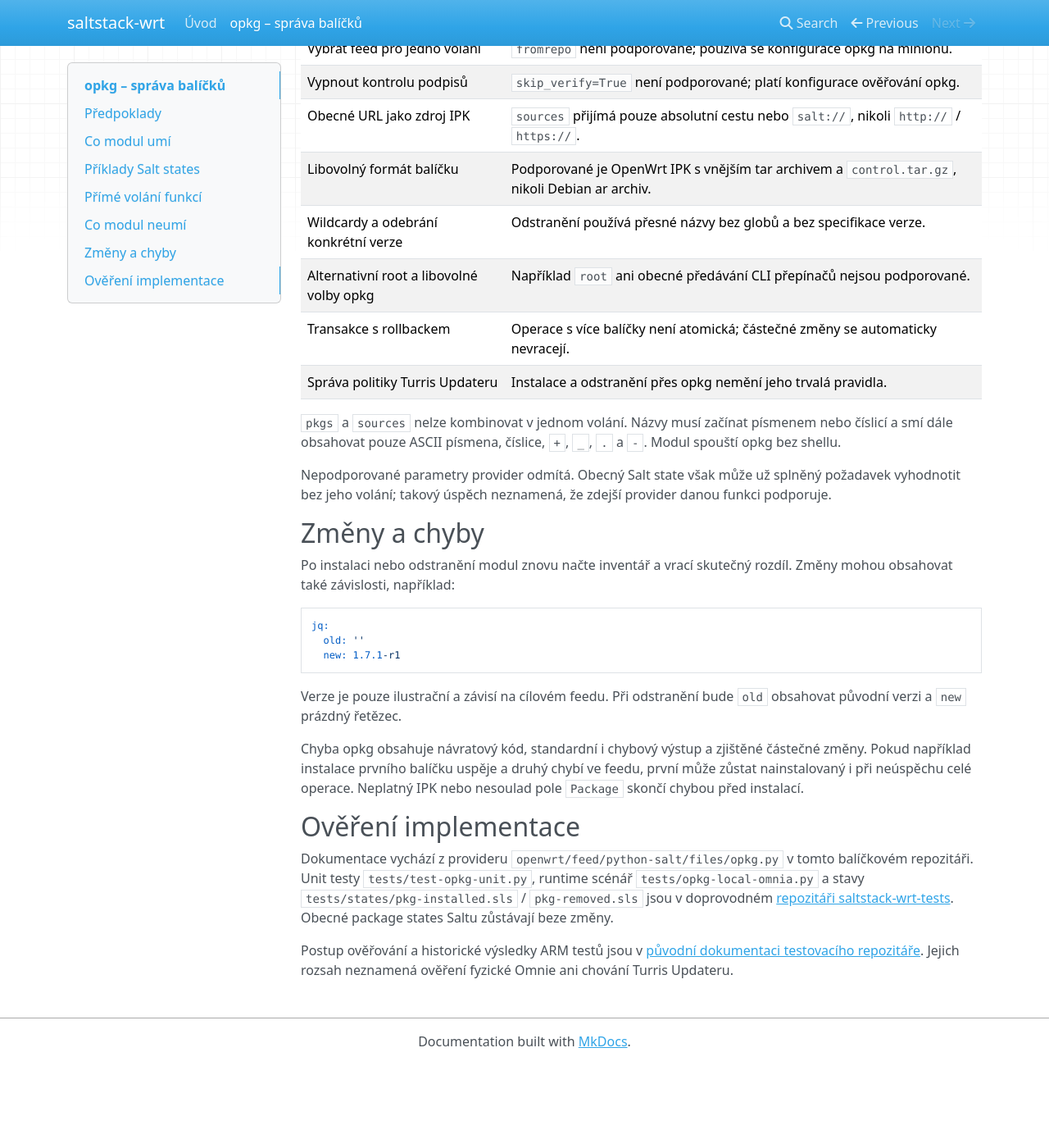
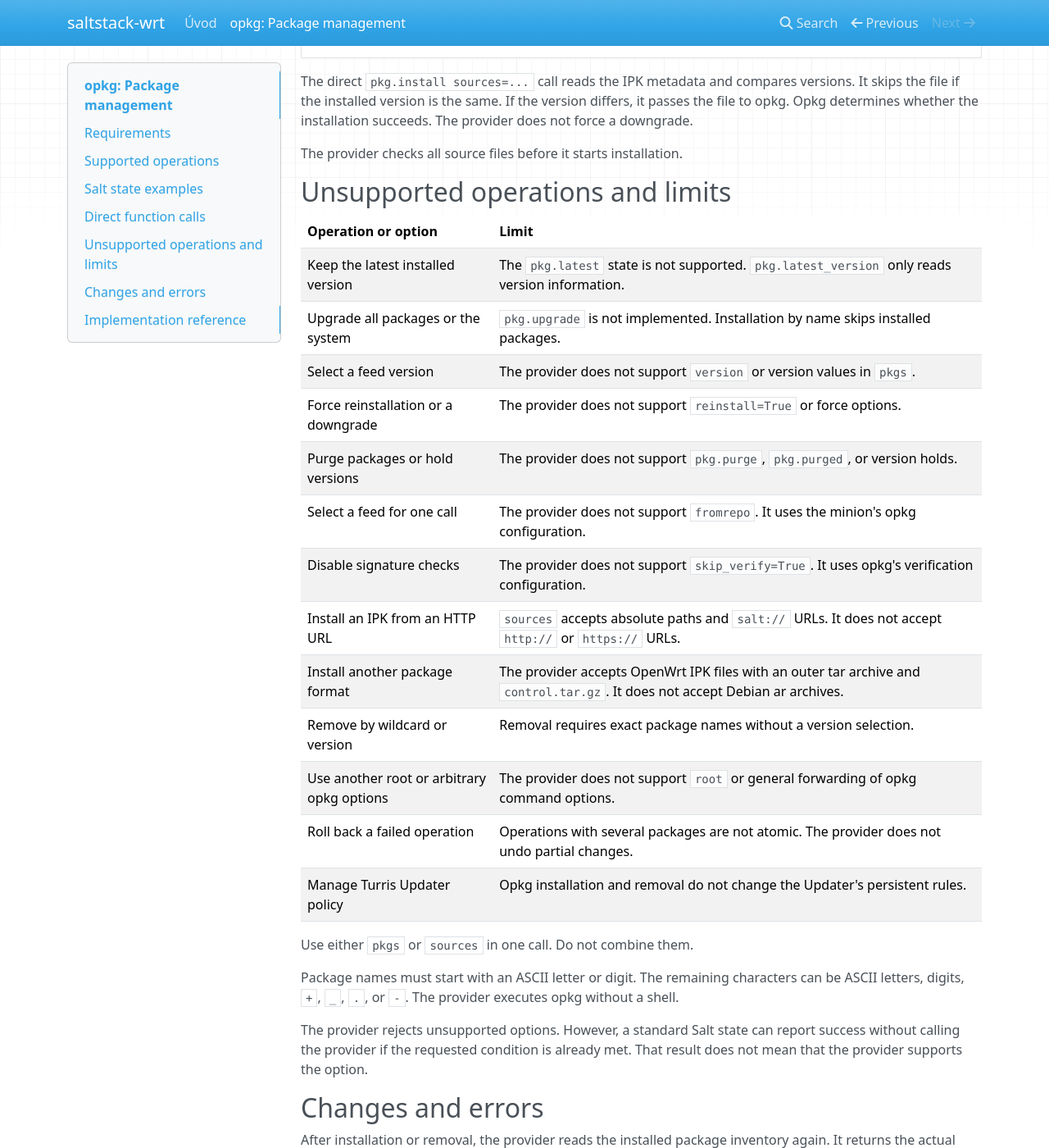
Before and after one commit to ja-pa/saltstack-wrt, an MkDocs documentation site: the page built from docs/opkg.md, in a window 1280 px wide and 1400 px high, scrolled down 4902 px. Shown: the whole window at 82% size. Built offline with MkDocs 1.6.1, drawn with Linux system fonts in a browser that asks for light colours; nearby versions of some CDN libraries; before the commit the page ends 6200 px from its top, so only the background shows below that; some of the changed text lies outside the part shown.

Commit message:
docs: translate opkg guide into clear technical English

````diff
--- a/docs/opkg.md
+++ b/docs/opkg.md
@@ -1,78 +1,85 @@
-# opkg – správa balíčků
+# opkg: Package management
 
-Modul `opkg` propojuje správce balíčků OpenWrt a Turris OS se standardním
-rozhraním Salt `pkg`. Umožňuje zjistit nainstalované balíčky, obnovit indexy
-feedů, instalovat chybějící balíčky a odstraňovat je. Slouží zejména
-pro deklarativní zajištění přítomnosti nebo nepřítomnosti balíčku.
+The `opkg` module connects the OpenWrt and Turris OS package manager to Salt's
+standard `pkg` interface. Use it to inspect installed packages, update feed
+indexes, install missing packages, and remove packages.
 
-V Salt kódu se volá **`pkg.installed` / `pkg.removed`** a v příkazech
-**`pkg.install` / `pkg.remove`**. Název `opkg` označuje provider, který tato
-volání na minionu provede; vlastní `opkg.installed` state zde není.
+Use `pkg.installed` and `pkg.removed` in Salt state files.
+Use `pkg.install` and `pkg.remove` for direct function calls.
+The `opkg` provider executes these operations on the minion.
+It does not provide an `opkg.installed` state.
 
-## Předpoklady
+This guide describes the local implementation for Salt 3008.3.
 
-- Na minionu je doplněk `minion-opkg`. Je také součástí metabalíčku
-  `minion-openwrt`; samotný základní `salt-minion` ho nevyžaduje.
-- Program `opkg` je dostupný v `PATH`.
-- Grain `os` nebo `os_family` odpovídá `OpenWrt`, `TurrisOS` nebo `Turris`
-  (bez ohledu na velikost písmen).
-- Minion má oprávnění zapisovat do systému a databáze opkg.
-  Pro instalaci z feedů musí mít nakonfigurované feedy a přístup k nim.
+## Requirements
 
-Provider se při splnění podmínek načte automaticky jako `pkg`; není potřeba
-ručně nastavovat `providers`. Master používá běžné Salt states bez vlastního
-opkg doplňku. Balení a načtení doplňků popisuje [návod k doplňkům](https://github.com/ja-pa/saltstack-wrt-tests/blob/codex/documentation-cleanup/docs/package-addons.md).
+Make sure that the minion meets these requirements:
 
-Dokumentace odpovídá zdejší implementaci pro Salt 3008.3.
+- The `minion-opkg` package is installed on OpenWrt or Turris OS.
+  The `minion-openwrt` metapackage includes this package.
+  The base `salt-minion` package does not require it.
+- The `opkg` executable is available in `PATH`.
+- The `os` or `os_family` grain is `OpenWrt`, `TurrisOS`, or `Turris`.
+  The provider ignores letter case for this check.
+- The minion can write to the system and the opkg package database.
+- For installation from feeds, the minion has configured feeds and can access them.
 
-## Co modul umí
+Salt loads the provider automatically as `pkg` when these conditions are met.
+Manual `providers` configuration is not required.
+The master uses standard Salt states. It does not need the opkg add-on.
 
-| Operace | Salt rozhraní | Chování |
+## Supported operations
+
+| Operation | Salt interface | Behavior |
 | --- | --- | --- |
-| Inventář | `pkg.list_pkgs` | Vrátí názvy a verze nainstalovaných balíčků. |
-| Verze balíčku | `pkg.version` | Vrátí nainstalovanou verzi; pro chybějící balíček prázdný řetězec. |
-| Obnova indexů | `pkg.refresh_db` | Spustí `opkg update` nad nakonfigurovanými feedy. |
-| Instalace z feedů | `pkg.install`, `pkg.installed` | Instaluje chybějící balíčky podle názvu, včetně závislostí řešených opkg. |
-| Instalace IPK | `pkg.install` / `pkg.installed` s `sources` | Přijímá absolutní cestu na minionu nebo `salt://` soubor. Rozdíl v práci s verzí je popsán níže. |
-| Odstranění | `pkg.remove`, `pkg.removed` | Odstraní přítomné balíčky podle přesného názvu. |
-| Dostupná novější verze | `pkg.latest_version` | Čte indexy feedů; balíček neaktualizuje. |
-| Porovnání verzí | `pkg.version_cmp` | Používá `opkg compare-versions` a vrací `-1`, `0` nebo `1`. |
+| List installed packages | `pkg.list_pkgs` | Returns package names and installed versions. |
+| Read an installed version | `pkg.version` | Returns the installed version. Returns an empty string for a missing package. |
+| Update feed indexes | `pkg.refresh_db` | Executes `opkg update` for the configured feeds. |
+| Install from feeds | `pkg.install`, `pkg.installed` | Installs missing packages by name. Opkg resolves dependencies. |
+| Install an IPK file | `pkg.install`, `pkg.installed` with `sources` | Accepts an absolute path on the minion or a `salt://` URL. See the version limits below. |
+| Remove packages | `pkg.remove`, `pkg.removed` | Removes installed packages by exact name. |
+| Read an available version | `pkg.latest_version` | Reads feed indexes. Does not update installed packages. |
+| Compare versions | `pkg.version_cmp` | Uses `opkg compare-versions`. Returns `-1`, `0`, or `1`. |
 
-Instalace podle názvu je idempotentní: již přítomný balíček se přeskočí.
-Odstranění nepřítomného balíčku také nic nemění. Opakované execution volání
-v těchto případech vrací `{}`; splněný state má prázdné `changes`.
+Installation by name skips packages that are already installed.
+Removal skips packages that are already absent.
+In these cases, direct function calls return `{}`.
+A state that already meets the requirement returns empty `changes`.
 
-## Příklady Salt states
+## Salt state examples
 
-Následující ukázky jsou samostatné soubory SLS. Předpokládají výchozí
-`file_roots` masteru s adresářem `/srv/salt` a minion s ID `openwrt-test`.
-Vlastní ID a cesty uprav podle konfigurace. Balíčky `curl` a `jq` musí být
-dostupné v nakonfigurovaných feedech pro daný systém.
+Each example is a separate SLS file.
+The examples use `/srv/salt` as the master's `file_roots` directory.
+The minion ID is `openwrt-test`.
+Use the paths and minion ID from your configuration.
 
-### Jeden balíček z feedu
+The configured feeds must contain `curl` and `jq` for the target system.
 
-Soubor `/srv/salt/balicky.sls`:
+### Install one package from a feed
+
+Create `/srv/salt/packages.sls` with this content:
 
 ```yaml
 curl:
   pkg.installed: []
 ```
 
-Salt použije ID stavu `curl` jako název balíčku. Chceš-li popisnější ID,
-uveď název výslovně:
+Salt uses the state ID, `curl`, as the package name.
+To use a different state ID, specify `name`:
 
 ```yaml
-nastroj-pro-http:
+http-client:
   pkg.installed:
     - name: curl
 ```
 
-Obě varianty zajišťují přítomnost `curl`. Existující starší verzi ponechají.
+Both examples make sure that `curl` is installed.
+They keep an older version if it is already installed.
 
-### Více balíčků a obnova indexů
+### Install several packages and update feed indexes
 
 ```yaml
-diagnosticke-nastroje:
+diagnostic-tools:
   pkg.installed:
     - pkgs:
       - curl
@@ -80,76 +87,85 @@ diagnosticke-nastroje:
     - refresh: true
 ```
 
-`refresh: true` vyžádá před instalací obnovu indexů. `refresh: false` ji
-pro dané volání vypne. Bez uvedení parametru používá standardní
-`pkg.installed` mechanismus Salt refresh markeru: úspěšná obnova se sdílí
-s dalšími package states ve stejném běhu. Neúspěšná obnova marker nesmaže.
-Přímé execution volání `pkg.install` má naopak výchozí `refresh=False`.
+Use `refresh: true` to request a feed index update before installation.
+Use `refresh: false` to disable the index update for that call.
 
-### Balíček ze Salt fileserveru
+If you omit `refresh`, `pkg.installed` uses Salt's standard refresh marker.
+A successful update clears the marker for later package states in the same run.
+A failed update does not clear the marker.
 
-Umísti vlastní IPK například do
-`/srv/salt/packages/moje-aplikace_1.0-r1_all.ipk` a vytvoř SLS:
+The direct `pkg.install` function defaults to `refresh=False`.
+
+### Install an IPK file from the Salt fileserver
+
+Put the IPK file in `/srv/salt/packages/my-app_1.0-r1_all.ipk`.
+Create a state file with this content:
 
 ```yaml
-moje-aplikace:
+my-app:
   pkg.installed:
     - sources:
-      - moje-aplikace: salt://packages/moje-aplikace_1.0-r1_all.ipk
+      - my-app: salt://packages/my-app_1.0-r1_all.ipk
     - refresh: false
 ```
 
-Soubor se stáhne do cache minionu. Klíč `moje-aplikace` musí být skutečný název
-z pole `Package` v IPK, nikoli název souboru. `salt://` používá prostředí
-`saltenv` (výchozí `base`). IPK a jeho závislosti musí odpovídat cílovému systému.
-Parametr `refresh: false` je vhodný, pokud má minion potřebné indexy nebo
-již nainstalované všechny závislosti; jinak lze použít `refresh: true`.
+Salt downloads the file to the minion's cache.
+The key `my-app` must match the `Package` field in the IPK metadata.
+The file name does not determine the package name.
 
-**Tento state zajišťuje přítomnost, ne shodu verze s IPK.** Pokud je
-`moje-aplikace` už nainstalovaná, nahrazení souboru na masteru novější verzí
-nevyvolá automatickou aktualizaci. Provider neposkytuje `lowpkg.bin_pkg_info`,
-které obecný state potřebuje pro porovnání nainstalované verze s IPK.
+The `salt://` URL uses `saltenv`, which defaults to `base`.
+The IPK file and its dependencies must be suitable for the target system.
 
-### IPK uložené na minionu
+Use `refresh: false` if the minion has the necessary indexes or all dependencies
+are already installed. Otherwise, use `refresh: true`.
 
-Pokud už soubor leží na routeru:
+**This state checks package presence. It does not check the IPK version.**
+If `my-app` is already installed, a newer IPK file on the master does not cause
+an automatic update.
+The provider does not implement `lowpkg.bin_pkg_info`.
+The standard Salt state needs that function to compare installed and IPK versions.
+
+### Install an IPK file stored on the minion
+
+If the file is already on the router, use an absolute path:
 
 ```yaml
-moje-aplikace:
+my-app:
   pkg.installed:
     - sources:
-      - moje-aplikace: /tmp/moje-aplikace_1.0-r1_all.ipk
+      - my-app: /tmp/my-app_1.0-r1_all.ipk
     - refresh: false
 ```
 
-Cesta musí být absolutní a vztahuje se k **minionu**. Soubor musí existovat
-před spuštěním stavu. Platí stejné omezení porovnávání verzí jako pro `salt://`.
+The path refers to the **minion**.
+The file must exist before Salt executes the state.
+The same version limits apply as for a `salt://` source.
 
-### Odstranění balíčku
+### Remove a package
 
 ```yaml
-odstranit-jq:
+remove-jq:
   pkg.removed:
     - name: jq
 ```
 
-Více balíčků lze odebrat pomocí `pkgs`:
+To remove several packages, use `pkgs`:
 
 ```yaml
-odstranit-diagnostiku:
+remove-diagnostic-tools:
   pkg.removed:
     - pkgs:
       - curl
       - jq
 ```
 
-Opkg zachovává kontroly závislostí. Balíček, který potřebuje jiný
-nainstalovaný balíček, nemusí dovolit odstranit. Provider nepřidává automatické
-odstranění nepotřebných závislostí ani vynucené odebrání.
+Opkg keeps its dependency checks enabled.
+It can refuse to remove a package that another installed package needs.
+The provider does not force removal or automatically remove unused dependencies.
 
-### Soubor spravovaný až po instalaci balíčku
+### Manage a file after package installation
 
-Standardní Salt requisites lze použít i s tímto providerem:
+Use the standard Salt `require` requisite to set the execution order:
 
 ```yaml
 curl:
@@ -165,32 +181,40 @@ curl:
       - pkg: curl
 ```
 
-`require` zajistí pořadí: Salt spravuje soubor až po úspěšném zajištění balíčku.
-Ukázka spravuje celý obsah `/root/.curlrc`.
+Salt manages the file only after the package state succeeds.
+This example manages the complete content of `/root/.curlrc`.
 
-### Náhled a aplikování
+### Preview and apply a state file
 
-Pro soubor `/srv/salt/balicky.sls` spusť na masteru:
+For `/srv/salt/packages.sls`, execute these commands on the master.
+First, preview the changes:
 
 ```sh
-salt openwrt-test state.apply balicky test=True
-salt openwrt-test state.apply balicky
+salt openwrt-test state.apply packages test=True
 ```
 
-`test=True` neinstaluje ani neodstraňuje balíčky; zobrazí plánované změny.
-Náhled nepotvrzuje úspěch budoucí instalace ani použitelnost závislostí.
-Pro instalaci podle názvu čte dostupné verze z existujících indexů;
-samotný náhled běžných ukázek výše je neobnovuje ani s `refresh: true`.
-Potřebuješ-li čerstvé indexy, před náhledem výslovně spusť `pkg.refresh_db`.
+Then, apply the state file:
 
-Na routeru lze stejný SLS spustit přes `salt-call state.apply balicky`.
-Varianta `salt-call --local state.apply balicky` potřebuje SLS i případné
-`salt://` IPK v lokálních `file_roots`; nepoužívá fileserver masteru.
+```sh
+salt openwrt-test state.apply packages
+```
 
-## Přímé volání funkcí
+`test=True` shows planned changes. It does not install or remove packages.
+A preview does not confirm that installation or dependency resolution will succeed.
 
-Execution funkce slouží pro jednorázové operace a diagnostiku. Pro trvale
-požadovaný stav používej SLS ukázky výše.
+For installation by name, the preview reads available versions from existing indexes.
+The examples above do not update indexes during a preview, even with `refresh: true`.
+If you need current indexes, execute `pkg.refresh_db` before the preview.
+
+On the router, use `salt-call state.apply packages` to apply the same state file.
+For `salt-call --local state.apply packages`, put the SLS file in the local `file_roots`.
+Put any `salt://` IPK files there as well.
+The `--local` option does not use the master's fileserver.
+
+## Direct function calls
+
+Use direct function calls for individual operations and diagnostics.
+Use state files to maintain a required package configuration.
 
 ```sh
 salt openwrt-test pkg.list_pkgs
@@ -206,59 +230,74 @@ salt openwrt-test pkg.latest_version curl refresh=False
 salt openwrt-test pkg.version_cmp '1.0-r2' '1.0-r10'
 ```
 
-Stejné funkce lze volat lokálně, například `salt-call --local pkg.list_pkgs`.
-Inventář má tvar `{název: verze}`; `versions_as_list=True` vrací hodnoty
-jako seznamy. `use_context=False` vynutí nové čtení databáze místo cache
-aktuálního Salt kontextu. `pkg.version` vrací pro jeden název řetězec,
-pro více názvů slovník.
+You can call the same functions locally.
+For example, use `salt-call --local pkg.list_pkgs` on the router.
 
-`pkg.latest_version` vrací nejvyšší dostupnou verzi, pokud je novější než
-nainstalovaná nebo balíček dosud chybí. Pro neznámý balíček i pro již aktuální
-balíček vrátí `''`. Více názvů vrací slovník. Jde pouze o čtení, nikoli upgrade.
-Porovnávání respektuje opkg pořadí včetně release a prerelease suffixů.
+### Package information
 
-Přímá instalace vlastního IPK:
+`pkg.list_pkgs` returns a dictionary in the form `{name: version}`.
+With `versions_as_list=True`, each value is a list of versions.
+Use `use_context=False` to read the database again instead of using the cached inventory.
+
+`pkg.version` returns a string for one package name.
+For several package names, it returns a dictionary.
+
+`pkg.latest_version` returns the highest available version for a missing package
+or a package with an older installed version.
+It returns `''` if the package is unknown or already up to date.
+For several package names, it returns a dictionary.
+The function does not update installed packages.
+
+Version comparison uses opkg's ordering, including release and prerelease suffixes.
+
+### Direct IPK installation
 
 ```sh
-salt openwrt-test pkg.install 'sources=[{"moje-aplikace":"/tmp/moje-aplikace_1.0-r1_all.ipk"}]'
-salt openwrt-test pkg.install 'sources=[{"moje-aplikace":"salt://packages/moje-aplikace_1.0-r1_all.ipk"}]' saltenv=base
+salt openwrt-test pkg.install 'sources=[{"my-app":"/tmp/my-app_1.0-r1_all.ipk"}]'
+salt openwrt-test pkg.install 'sources=[{"my-app":"salt://packages/my-app_1.0-r1_all.ipk"}]' saltenv=base
 ```
 
-Na rozdíl od `pkg.installed` přímé `pkg.install sources=...` čte metadata IPK
-a porovnává jeho verzi s nainstalovanou. Stejnou verzi přeskočí, odlišnou
-předá opkg. Úspěch aktualizace závisí na opkg; downgrade se nevynucuje.
-Zdroje se kontrolují před zahájením instalace.
+The direct `pkg.install sources=...` call reads the IPK metadata and compares versions.
+It skips the file if the installed version is the same.
+If the version differs, it passes the file to opkg.
+Opkg determines whether the installation succeeds. The provider does not force a downgrade.
 
-## Co modul neumí
+The provider checks all source files before it starts installation.
 
-| Požadavek | Omezení |
+## Unsupported operations and limits
+
+| Operation or option | Limit |
 | --- | --- |
-| Automaticky udržovat nejnovější verzi | `pkg.latest` není podporovaný state pro tento provider, i když existuje čtecí `pkg.latest_version`. |
-| Hromadný nebo systémový upgrade | `pkg.upgrade` není implementované. Instalace podle názvu již přítomný balíček přeskočí. |
-| Vybrat konkrétní verzi z feedu | `version` ani verze v položkách `pkgs` nejsou podporované. |
-| Vynutit reinstall / downgrade | `reinstall=True` a force přepínače nejsou podporované. |
-| Purge a hold | `pkg.purge`, `pkg.purged` ani držení verzí nejsou podporované. |
-| Vybrat feed pro jedno volání | `fromrepo` není podporované; používá se konfigurace opkg na minionu. |
-| Vypnout kontrolu podpisů | `skip_verify=True` není podporované; platí konfigurace ověřování opkg. |
-| Obecné URL jako zdroj IPK | `sources` přijímá pouze absolutní cestu nebo `salt://`, nikoli `http://` / `https://`. |
-| Libovolný formát balíčku | Podporované je OpenWrt IPK s vnějším tar archivem a `control.tar.gz`, nikoli Debian ar archiv. |
-| Wildcardy a odebrání konkrétní verze | Odstranění používá přesné názvy bez globů a bez specifikace verze. |
-| Alternativní root a libovolné volby opkg | Například `root` ani obecné předávání CLI přepínačů nejsou podporované. |
-| Transakce s rollbackem | Operace s více balíčky není atomická; částečné změny se automaticky nevracejí. |
-| Správa politiky Turris Updateru | Instalace a odstranění přes opkg nemění jeho trvalá pravidla. |
+| Keep the latest installed version | The `pkg.latest` state is not supported. `pkg.latest_version` only reads version information. |
+| Upgrade all packages or the system | `pkg.upgrade` is not implemented. Installation by name skips installed packages. |
+| Select a feed version | The provider does not support `version` or version values in `pkgs`. |
+| Force reinstallation or a downgrade | The provider does not support `reinstall=True` or force options. |
+| Purge packages or hold versions | The provider does not support `pkg.purge`, `pkg.purged`, or version holds. |
+| Select a feed for one call | The provider does not support `fromrepo`. It uses the minion's opkg configuration. |
+| Disable signature checks | The provider does not support `skip_verify=True`. It uses opkg's verification configuration. |
+| Install an IPK from an HTTP URL | `sources` accepts absolute paths and `salt://` URLs. It does not accept `http://` or `https://` URLs. |
+| Install another package format | The provider accepts OpenWrt IPK files with an outer tar archive and `control.tar.gz`. It does not accept Debian ar archives. |
+| Remove by wildcard or version | Removal requires exact package names without a version selection. |
+| Use another root or arbitrary opkg options | The provider does not support `root` or general forwarding of opkg command options. |
+| Roll back a failed operation | Operations with several packages are not atomic. The provider does not undo partial changes. |
+| Manage Turris Updater policy | Opkg installation and removal do not change the Updater's persistent rules. |
 
-`pkgs` a `sources` nelze kombinovat v jednom volání. Názvy musí začínat
-písmenem nebo číslicí a smí dále obsahovat pouze ASCII písmena, číslice, `+`, `_`,
-`.` a `-`. Modul spouští opkg bez shellu.
+Use either `pkgs` or `sources` in one call. Do not combine them.
 
-Nepodporované parametry provider odmítá. Obecný Salt state však může už
-splněný požadavek vyhodnotit bez jeho volání; takový úspěch neznamená,
-že zdejší provider danou funkci podporuje.
+Package names must start with an ASCII letter or digit.
+The remaining characters can be ASCII letters, digits, `+`, `_`, `.`, or `-`.
+The provider executes opkg without a shell.
 
-## Změny a chyby
+The provider rejects unsupported options.
+However, a standard Salt state can report success without calling the provider
+if the requested condition is already met.
+That result does not mean that the provider supports the option.
 
-Po instalaci nebo odstranění modul znovu načte inventář a vrací skutečný
-rozdíl. Změny mohou obsahovat také závislosti, například:
+## Changes and errors
+
+After installation or removal, the provider reads the installed package inventory again.
+It returns the actual changes, including dependency changes.
+For example:
 
 ```yaml
 jq:
@@ -266,23 +305,19 @@ jq:
   new: 1.7.1-r1
 ```
 
-Verze je pouze ilustrační a závisí na cílovém feedu. Při odstranění bude
-`old` obsahovat původní verzi a `new` prázdný řetězec.
+The version is an example. The actual version depends on the target feed.
+For removal, `old` contains the previous version and `new` is an empty string.
 
-Chyba opkg obsahuje návratový kód, standardní i chybový výstup a zjištěné
-částečné změny. Pokud například instalace prvního balíčku uspěje a druhý
-chybí ve feedu, první může zůstat nainstalovaný i při neúspěchu celé operace.
-Neplatný IPK nebo nesoulad pole `Package` skončí chybou před instalací.
+An opkg error includes the exit code, standard output, error output, and detected
+partial changes.
+If the first package installs and the second package fails, the first package
+can remain installed.
+The provider does not automatically undo that change.
 
-## Ověření implementace
+An invalid IPK file causes an error before installation.
+A `Package` field that differs from the requested name also causes an error
+before installation.
 
-Dokumentace vychází z provideru
-`openwrt/feed/python-salt/files/opkg.py` v tomto balíčkovém repozitáři.
-Unit testy `tests/test-opkg-unit.py`, runtime scénář `tests/opkg-local-omnia.py`
-a stavy `tests/states/pkg-installed.sls` / `pkg-removed.sls` jsou v doprovodném
-[repozitáři saltstack-wrt-tests](https://github.com/ja-pa/saltstack-wrt-tests/tree/codex/documentation-cleanup/tests).
-Obecné package states Saltu zůstávají beze změny.
+## Implementation reference
 
-Postup ověřování a historické výsledky ARM testů jsou v
-[původní dokumentaci testovacího repozitáře](https://github.com/ja-pa/saltstack-wrt-tests/blob/codex/documentation-cleanup/docs/opkg.md#opakovatelné-ověření). Jejich rozsah neznamená
-ověření fyzické Omnie ani chování Turris Updateru.
+This guide is based on `openwrt/feed/python-salt/files/opkg.py` in this repository.
--- a/mkdocs.yml
+++ b/mkdocs.yml
@@ -6,4 +6,4 @@ theme:
   name: mkdocs
 nav:
   - Úvod: index.md
-  - opkg – správa balíčků: opkg.md
+  - 'opkg: Package management': opkg.md
````
